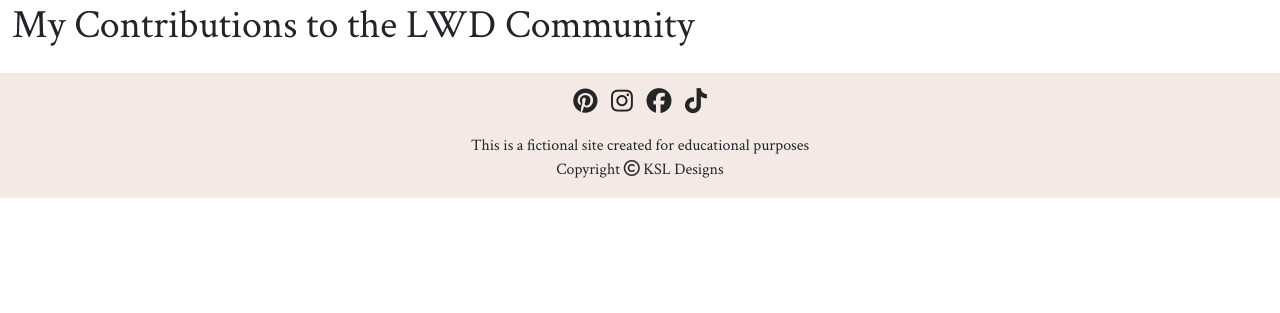
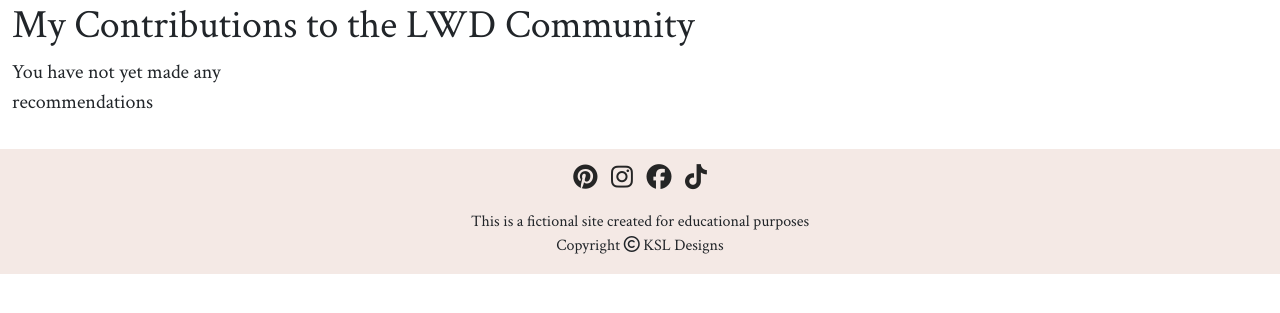
Before and after one commit to llewellynksj/little-white-dress, a Django app: page /community/1/my_recommendations/ in a window 1280 px wide. Shown: the part 49-362 px from the top of the page. Run offline with Django 3.2, Linux system fonts and the light colour scheme; the visitor is signed in with stand-in values (Sample User, id 1); data that the repository does not hold is empty; some libraries are stand-ins or nearby versions.

Commit message:
Add if statement to check if user has added any recommendations prior to looping through

```diff
--- a/recommendations/templates/my_recommendations.html
+++ b/recommendations/templates/my_recommendations.html
@@ -7,6 +7,9 @@
         <h1>My Contributions to the LWD Community</h1>
         <div class="col-12">
             <div class="row category row-cols-2 row-cols-sm-3 row-cols-md-4">
+                {% if not user_recommendations %}
+                    <p class="lead">You have not yet made any recommendations</p>
+                {% else %}
                     {% for item in user_recommendations %}
                         <div class="card-body">
                             <a href="#" class="">
@@ -19,6 +22,7 @@
                             </a>
                         </div>
                     {% endfor %}
+                {% endif %}
             </div>
         </div>
 {% else %}
--- a/recommendations/views.py
+++ b/recommendations/views.py
@@ -26,9 +26,9 @@ class AddRecommendations(generic.CreateView):
 
 
 class MyRecommendationsList(generic.ListView):
-#     """
-#     Displays all recommendation posts by User
-#     """
+    """
+    Displays all recommendation posts by User
+    """
     model = Recommendation
     template_name = 'my_recommendations.html'
 
@@ -40,14 +40,9 @@ class MyRecommendationsList(generic.ListView):
                 *args, **kwargs)
         user_recommendations = Recommendation.objects.all
         context['user_recommendations'] = user_recommendations
+        # objects_in_context = len(context)
         return context
-
-    # Make the user id available to be able to be saved to the form
-    # Code from Codemy 'Profile Account Creation - Django Blog #32' video:
-    # https://bit.ly/44Ymcjg
-    # def form_valid(self, form):
-    #     form.instance.user = self.request.user
-    #     return super().form_valid(form)
+        # return objects_in_context
 
 
 class RecommendationList(generic.ListView):
```
Lines whose indentation alone changed are shown as unchanged.
